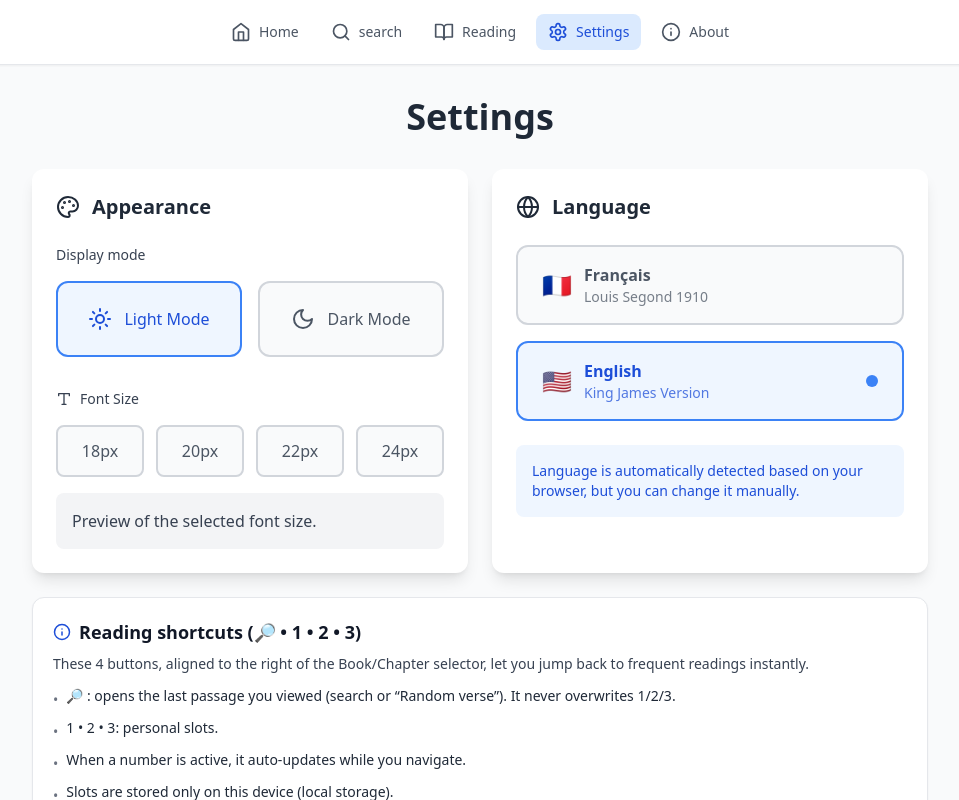
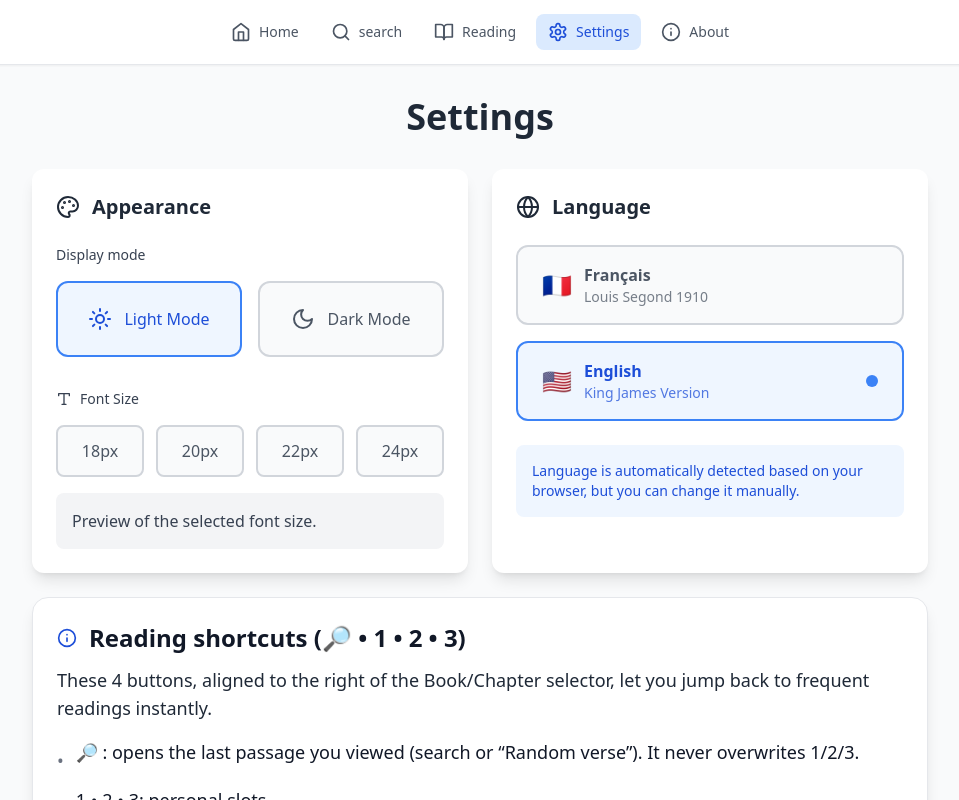
Before and after one commit to thewordofgodfr/site-par-bolt-ai, a React (Vite) app: page / in a window 1280 px wide. Both pictures are taken after a click on the button "Settings". Shown: the top 800 px of the page, without its empty margins (160-1119 px from the left). Built offline with nearby package versions, Linux system fonts and the light colour scheme.

Commit message:
Update QuickSlotsHelp.tsx

```diff
--- a/src/components/QuickSlotsHelp.tsx
+++ b/src/components/QuickSlotsHelp.tsx
@@ -1,6 +1,6 @@
 import React from 'react';
 import { useApp } from '../contexts/AppContext';
-import { Info } from 'lucide-react';
+import { Info, Search as SearchIcon } from 'lucide-react';
 
 export default function QuickSlotsHelp() {
   const { state } = useApp();
@@ -18,6 +18,7 @@ export default function QuickSlotsHelp() {
         'Quand un numéro est actif, il se met à jour automatiquement pendant la navigation.',
         'Les mémoires sont gardées uniquement sur cet appareil (stockage local).',
       ],
+      previewLabel: 'Aperçu',
     },
     en: {
       title: 'Reading shortcuts (🔎 • 1 • 2 • 3)',
@@ -29,32 +30,92 @@ export default function QuickSlotsHelp() {
         'When a number is active, it auto-updates while you navigate.',
         'Slots are stored only on this device (local storage).',
       ],
+      previewLabel: 'Preview',
     },
   }[lang];
 
   return (
     <section
-      className={`${isDark ? 'bg-gray-800 border-gray-700' : 'bg-white border-gray-200'} border rounded-xl p-4 md:p-5 shadow-sm`}
+      className={`${isDark ? 'bg-gray-800 border-gray-700' : 'bg-white border-gray-200'} border rounded-2xl p-5 md:p-6 shadow-lg`}
     >
-      <header className="flex items-center gap-2 mb-2">
-        <Info className={`${isDark ? 'text-blue-300' : 'text-blue-700'}`} size={18} />
-        <h3 className={`text-base md:text-lg font-semibold ${isDark ? 'text-white' : 'text-gray-900'}`}>
+      {/* Titre */}
+      <header className="flex items-center gap-3 mb-3">
+        <Info className={`${isDark ? 'text-blue-300' : 'text-blue-700'}`} size={20} />
+        <h3 className={`text-xl md:text-2xl font-semibold ${isDark ? 'text-white' : 'text-gray-900'}`}>
           {copy.title}
         </h3>
       </header>
 
-      <p className={`${isDark ? 'text-gray-300' : 'text-gray-700'} text-sm mb-3`}>
+      {/* Intro en plus grand */}
+      <p className={`${isDark ? 'text-gray-200' : 'text-gray-800'} text-base md:text-lg leading-relaxed mb-4`}>
         {copy.intro}
       </p>
 
-      <ul className="space-y-2 text-sm">
+      {/* Points clés en grand et aérés */}
+      <ul className="space-y-3">
         {copy.items.map((line, i) => (
-          <li key={i} className="flex items-start gap-2">
-            <span className={`${isDark ? 'text-gray-400' : 'text-gray-500'} mt-1`}>•</span>
-            <span className={`${isDark ? 'text-gray-200' : 'text-gray-800'}`}>{line}</span>
+          <li key={i} className="flex items-start gap-3">
+            <span className={`${isDark ? 'text-gray-400' : 'text-gray-500'} mt-2 text-lg`}>•</span>
+            <span className={`${isDark ? 'text-gray-100' : 'text-gray-900'} text-base md:text-lg leading-relaxed`}>
+              {line}
+            </span>
           </li>
         ))}
       </ul>
+
+      {/* Petite séparation */}
+      <div className={`${isDark ? 'border-gray-700' : 'border-gray-200'} border-t my-5`} />
+
+      {/* Aperçu visuel aligné sur le design actuel (loupe + 1 / 2 / 3) */}
+      <div className="flex items-center justify-between mb-2">
+        <span className={`${isDark ? 'text-gray-300' : 'text-gray-600'} text-sm`}>
+          {copy.previewLabel}
+        </span>
+      </div>
+
+      <div
+        className={`flex items-center gap-3 rounded-2xl px-4 py-3 border ${
+          isDark ? 'border-gray-700 bg-gray-900/40' : 'border-gray-200 bg-gray-50'
+        }`}
+        aria-label={lang === 'fr' ? 'Illustration des raccourcis' : 'Shortcuts illustration'}
+      >
+        {/* Loupe */}
+        <div
+          className={`h-10 w-10 rounded-full flex items-center justify-center border ${
+            isDark ? 'bg-gray-800 border-gray-700 text-gray-100' : 'bg-white border-gray-300 text-gray-800'
+          }`}
+          title={lang === 'fr' ? 'Dernier passage' : 'Last passage'}
+        >
+          <SearchIcon size={18} />
+        </div>
+
+        {/* 1 actif (style proche de la barre Lecture) */}
+        <div
+          className={`h-10 w-10 rounded-full flex items-center justify-center font-semibold ring-2 border ${
+            isDark
+              ? 'bg-blue-600 text-white ring-blue-300/40 border-blue-600'
+              : 'bg-blue-600 text-white ring-blue-200 border-blue-600'
+          }`}
+          title={lang === 'fr' ? 'Raccourci 1 (actif)' : 'Shortcut 1 (active)'}
+        >
+          1
+        </div>
+
+        {/* 2 & 3 inactifs */}
+        {[2, 3].map((n) => (
+          <div
+            key={n}
+            className={`h-10 w-10 rounded-full flex items-center justify-center font-semibold border ${
+              isDark
+                ? 'bg-gray-800 text-gray-200 border-gray-700'
+                : 'bg-white text-gray-800 border-gray-300'
+            }`}
+            title={(lang === 'fr' ? 'Raccourci ' : 'Shortcut ') + n}
+          >
+            {n}
+          </div>
+        ))}
+      </div>
     </section>
   );
 }
```
